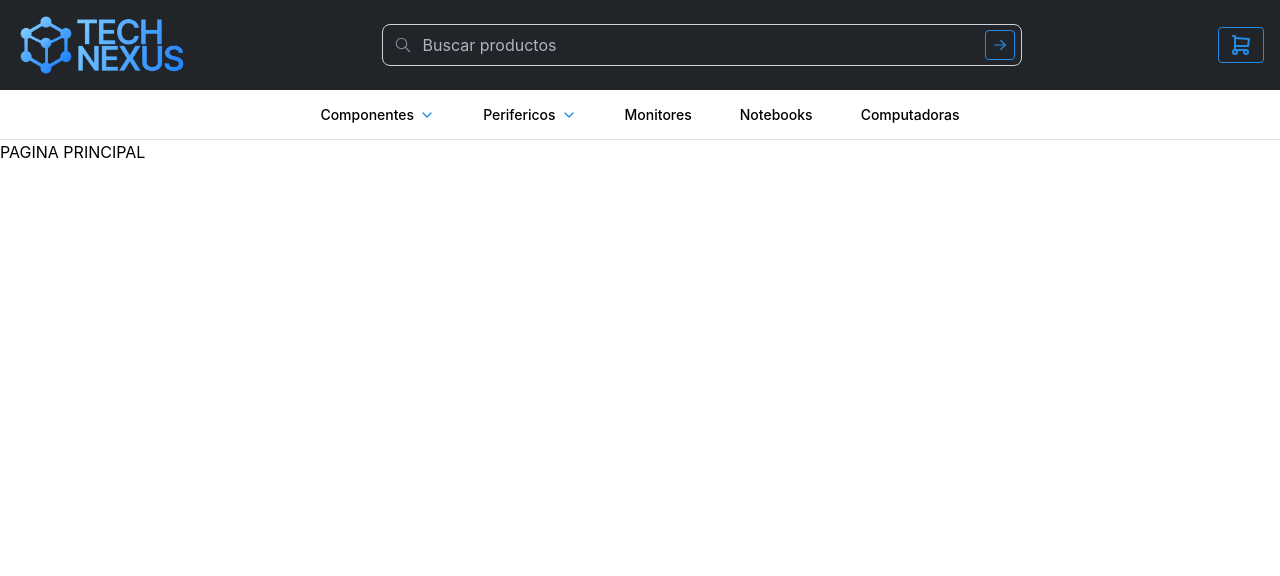
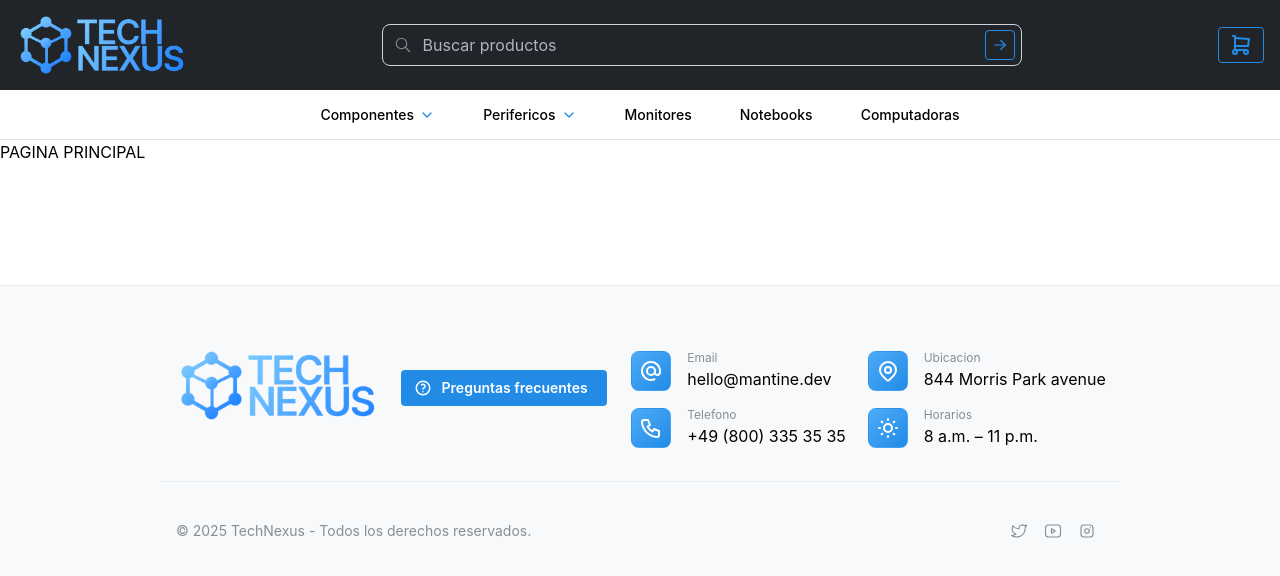
Before and after one commit to FDB-52450/proyectoDSW-frontend, a React (Vite) app: page / in a window 1280 px wide. Shown: the top 576 px of the page. Built offline with nearby package versions, Linux system fonts and the light colour scheme.

Commit message:
v1.2.0: - Added and implemented footer component into default layout of most pages.

```diff
--- a/src/App.tsx
+++ b/src/App.tsx
@@ -3,6 +3,7 @@ import { createBrowserRouter, RouterProvider } from 'react-router-dom'
 import { ShoppingCartProvider } from './context/ShoppingCartContext.tsx'
 
 import { NavigationBar } from './components/layout/NavigationBar/NavigationBar.tsx'
+import { Footer } from './components/layout/Footer/Footer.tsx'
 
 import { ProductsPage } from './pages/ProductsPage/ProductsPage.tsx'
 
@@ -23,6 +24,7 @@ function App() {
             <ShoppingCartProvider>
                 <NavigationBar></NavigationBar>
                 <RouterProvider router={router}></RouterProvider>
+                <Footer></Footer>
             </ShoppingCartProvider>
         </>
     )
--- /dev/null
+++ b/src/components/layout/Footer/ContactList/ContactList.module.css
@@ -0,0 +1,23 @@
+.wrapper {
+  display: flex;
+  align-items: center;
+  color: var(--mantine-color-white)
+}
+
+.icon {
+  margin-right: var(--mantine-spacing-md);
+  background-image: linear-gradient(
+    135deg,
+    var(--mantine-color-blue-4) 0%,
+    var(--mantine-color-blue-6) 100%
+  );
+}
+
+.title {
+  color: var(--mantine-color-gray-6)
+}
+
+.description {
+  color: var(--mantine-color-black);
+  white-space: nowrap;
+}
--- /dev/null
+++ b/src/components/layout/Footer/ContactList/ContactList.tsx
@@ -0,0 +1,47 @@
+import { IconAt, IconMapPin, IconPhone, IconSun } from '@tabler/icons-react'
+import { Flex, Stack, Text, ThemeIcon } from '@mantine/core'
+import classes from './ContactList.module.css'
+
+import { useMediaQuery } from '@mantine/hooks';
+
+interface ContactIconProps extends Omit<React.ComponentPropsWithoutRef<'div'>, 'title'> {
+    icon: typeof IconSun
+    title: React.ReactNode
+    description: React.ReactNode
+}
+
+function ContactIcon({ icon: Icon, title, description, ...others }: ContactIconProps) {
+    return (
+        <div className={classes.wrapper} {...others}>
+            <ThemeIcon size={40} radius="md" className={classes.icon}>
+                <Icon size={24} />
+            </ThemeIcon>
+
+            <div>
+                <Text size="xs" className={classes.title}>
+                {title}
+                </Text>
+                <Text className={classes.description}>{description}</Text>
+            </div>
+        </div>
+    )
+}
+
+const MOCKDATA = [
+    { title: 'Email', description: 'hello@mantine.dev', icon: IconAt },
+    { title: 'Telefono', description: '+49 (800) 335 35 35', icon: IconPhone },
+    { title: 'Ubicacion', description: '844 Morris Park avenue', icon: IconMapPin },
+    { title: 'Horarios', description: '8 a.m. – 11 p.m.', icon: IconSun },
+]
+
+export function ContactList() {
+    const items = MOCKDATA.map((item, index) => <ContactIcon key={index} {...item} />)
+    const isMobile = useMediaQuery('(max-width: 768px)')
+
+    return (
+        <Flex direction={isMobile ? 'column' : 'row'} gap="lg" mt={isMobile ? 'xl': 0}>
+            <Stack w={isMobile ? '100%' : '50%'}>{items[0]} {items[1]}</Stack>
+            <Stack w={isMobile ? '100%' : '50%'}>{items[2]} {items[3]}</Stack>
+        </Flex>
+    )
+}
--- /dev/null
+++ b/src/components/layout/Footer/Footer.module.css
@@ -0,0 +1,89 @@
+.footer {
+  margin-top: 120px;
+  padding-top: calc(var(--mantine-spacing-xl) * 2);
+  padding-bottom: calc(var(--mantine-spacing-xl) * 2);
+  background-color: light-dark(var(--mantine-color-gray-0), var(--mantine-color-dark-6));
+  border-top: 1px solid light-dark(var(--mantine-color-gray-2), var(--mantine-color-dark-5));
+}
+
+.logo {
+    max-width: 200px;
+
+    @media (max-width: 48em) {
+        display: flex;
+        flex-direction: column;
+        align-items: center;
+    }
+}
+
+.description {
+  margin-top: 5px;
+
+  @media (max-width: 48em) {
+    margin-top: var(--mantine-spacing-xs);
+    text-align: center;
+  }
+}
+
+.inner {
+  display: flex;
+  justify-content: space-between;
+
+  @media (max-width: 48em) {
+    flex-direction: column;
+    align-items: center;
+  }
+}
+
+.groups {
+  display: flex;
+  flex-wrap: wrap;
+
+  @media (max-width: 48em) {
+    display: none;
+  }
+}
+
+.wrapper {
+  width: 160px;
+}
+
+.link {
+  display: block;
+  color: light-dark(var(--mantine-color-gray-6), var(--mantine-color-dark-1));
+  font-size: var(--mantine-font-size-sm);
+  padding-top: 3px;
+  padding-bottom: 3px;
+
+  &:hover {
+    text-decoration: underline;
+  }
+}
+
+.title {
+  font-size: var(--mantine-font-size-lg);
+  font-weight: 500;
+  font-family: Outfit, var(--mantine-font-family);
+  margin-bottom: calc(var(--mantine-spacing-xs) / 2);
+  color: light-dark(var(--mantine-color-black), var(--mantine-color-white));
+}
+
+.afterFooter {
+  display: flex;
+  justify-content: space-between;
+  align-items: center;
+  margin-top: var(--mantine-spacing-xl);
+  padding-top: var(--mantine-spacing-xl);
+  padding-bottom: var(--mantine-spacing-xl);
+  border-top: 1px solid light-dark(var(--mantine-color-gray-2), var(--mantine-color-dark-4));
+
+  @media (max-width: 48em) {
+    flex-direction: column;
+  }
+}
+
+.social {
+  @media (max-width: 48em) {
+    margin-top: var(--mantine-spacing-xs);
+  }
+}
--- /dev/null
+++ b/src/components/layout/Footer/Footer.tsx
@@ -0,0 +1,35 @@
+import { IconBrandInstagram, IconBrandTwitter, IconBrandYoutube, IconHelp } from '@tabler/icons-react';
+import { ActionIcon, Button, Container, Group, Image, Text } from '@mantine/core';
+import logo from '../../../assets/logoPagina.png'
+import classes from './Footer.module.css';
+import { ContactList } from './ContactList/ContactList.tsx';
+
+export function Footer() {
+    return (
+        <footer className={classes.footer}>
+            <Container className={classes.inner}>
+                <div className={classes.logo}>
+                    <Image src={logo}/>
+                </div>
+                <Button component='a' href='/preguntas-frecuentes'
+                mt={20} leftSection={<IconHelp size={18}></IconHelp>}>Preguntas frecuentes</Button>
+                <ContactList></ContactList>
+            </Container>
+            <Container className={classes.afterFooter}>
+                <Text c="dimmed" size="sm">© 2025 TechNexus - Todos los derechos reservados.</Text>
+
+                <Group gap={0} className={classes.social} justify="flex-end" wrap="nowrap">
+                    <ActionIcon size="lg" color="gray" variant="subtle">
+                        <IconBrandTwitter size={18} stroke={1.5} />
+                    </ActionIcon>
+                    <ActionIcon size="lg" color="gray" variant="subtle">
+                        <IconBrandYoutube size={18} stroke={1.5} />
+                    </ActionIcon>
+                    <ActionIcon size="lg" color="gray" variant="subtle">
+                        <IconBrandInstagram size={18} stroke={1.5} />
+                    </ActionIcon>
+                </Group>
+            </Container>
+        </footer>
+    )
+}
```
